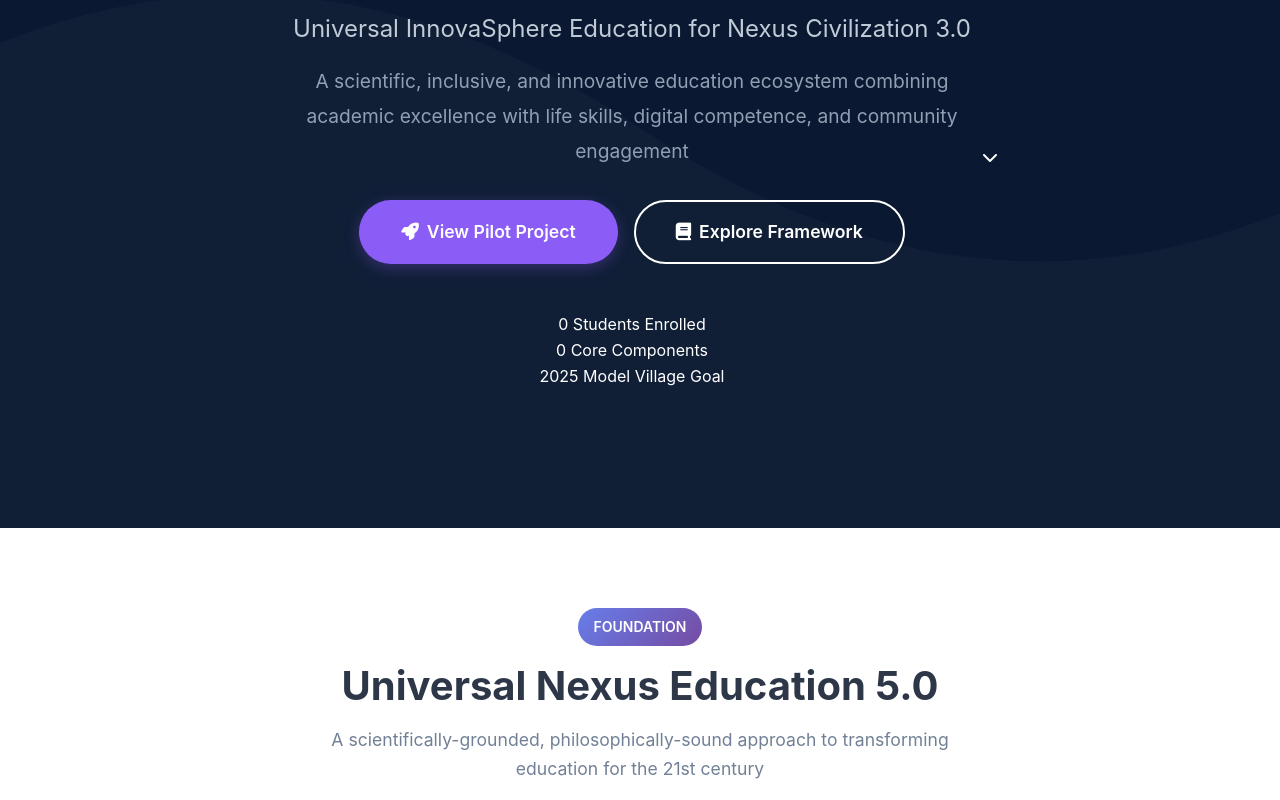
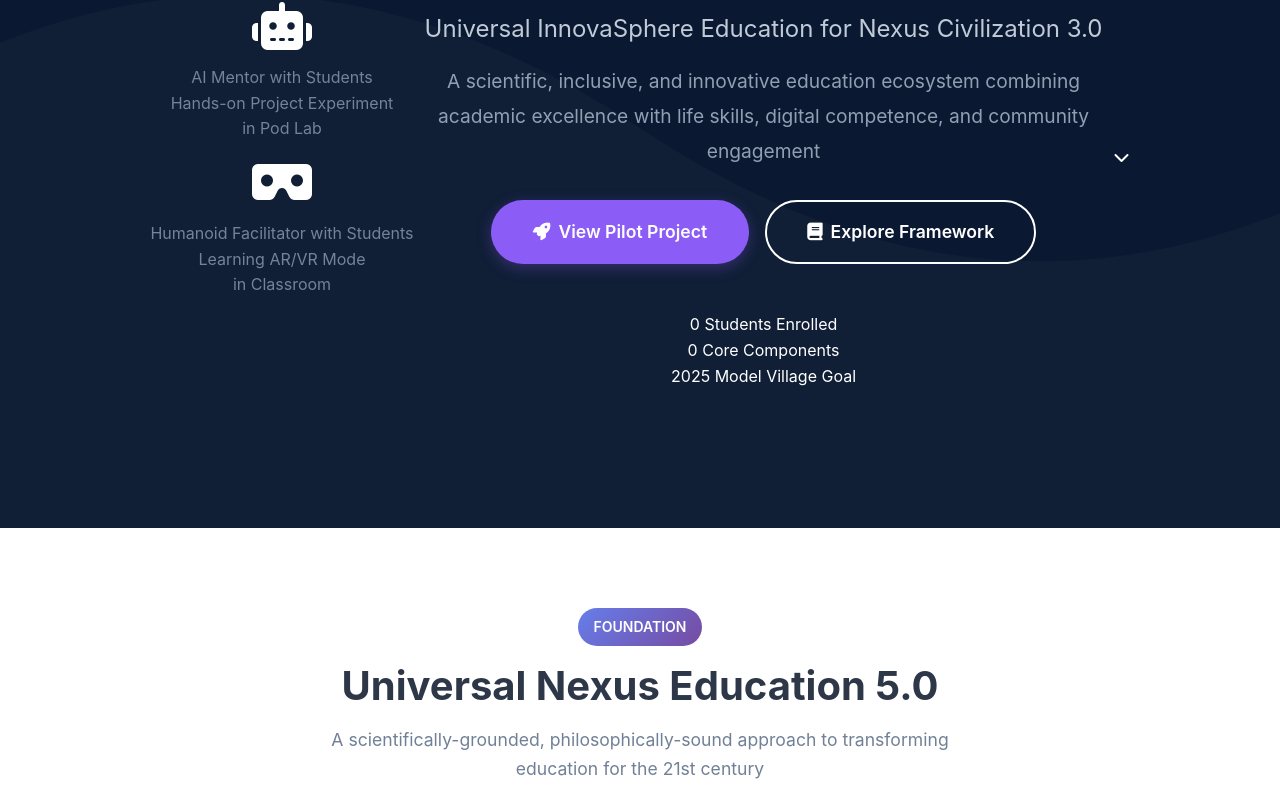
Before and after one commit to omniversalnexuscivilization-tech/onc-education-system, a plain HTML site: page index.html in a window 1280 px wide. Shown: the part 272-1072 px from the top of the page. Drawn offline with Linux system fonts and the light colour scheme.

Commit message:
Update index.html

```diff
--- a/index.html
+++ b/index.html
@@ -10,6 +10,7 @@
     <link rel="stylesheet" href="https://cdnjs.cloudflare.com/ajax/libs/font-awesome/6.4.0/css/all.min.css">
 </head>
 <body>
+
     <!-- Updated Navigation -->
     <nav class="navbar" id="navbar">
         <div class="nav-container">
@@ -19,7 +20,7 @@
             </div>
 
             <div class="nav-center">
-                ONC Education
+                Education 5.0
             </div>
 
             <button class="nav-toggle" id="navToggle">
@@ -45,9 +46,29 @@
         </div>
     </nav>
 
-    <!-- Updated Hero Section -->
+    <!-- Updated Hero Section with White Background and Side Images -->
     <section class="hero" id="home">
         <div class="hero-overlay"></div>
+
+        <!-- Side Images -->
+        <div class="hero-images">
+            <div class="hero-image-left">
+                <!-- AI Mentor Image -->
+                <div class="image-placeholder">
+                    <i class="fas fa-robot" style="font-size: 3rem; margin-bottom: 15px;"></i>
+                    <p>AI Mentor with Students<br>Hands-on Project Experiment<br>in Pod Lab</p>
+                </div>
+            </div>
+
+            <div class="hero-image-right">
+                <!-- Humanoid Facilitator Image -->
+                <div class="image-placeholder">
+                    <i class="fas fa-vr-cardboard" style="font-size: 3rem; margin-bottom: 15px;"></i>
+                    <p>Humanoid Facilitator with Students<br>Learning AR/VR Mode<br>in Classroom</p>
+                </div>
+            </div>
+        </div>
+
         <div class="hero-content">
             <h1 class="hero-title animate-fade-in">Education 5.0</h1>
             <p class="hero-subtitle animate-fade-in-delay">Universal InnovaSphere Education for Nexus Civilization 3.0</p>
```
